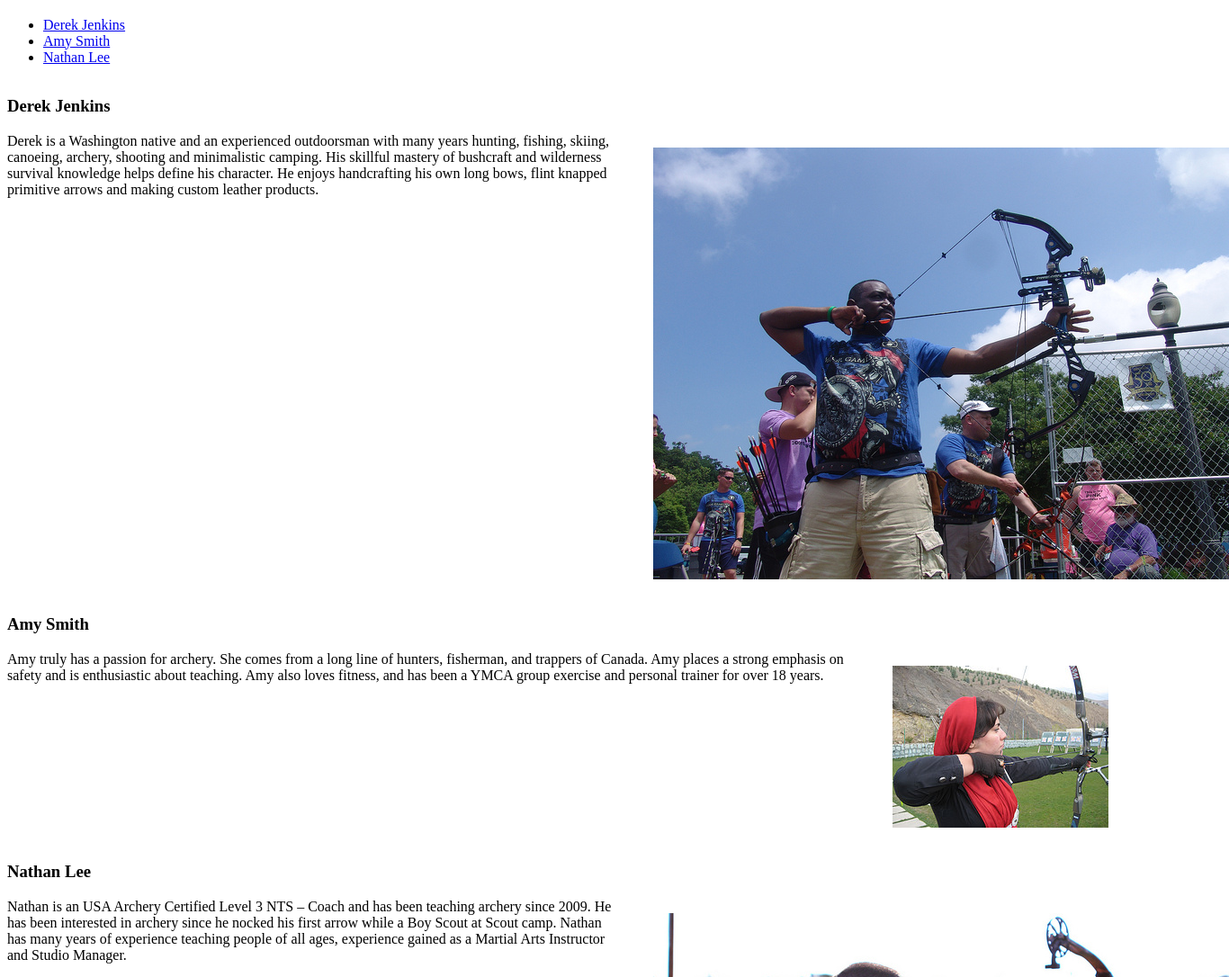
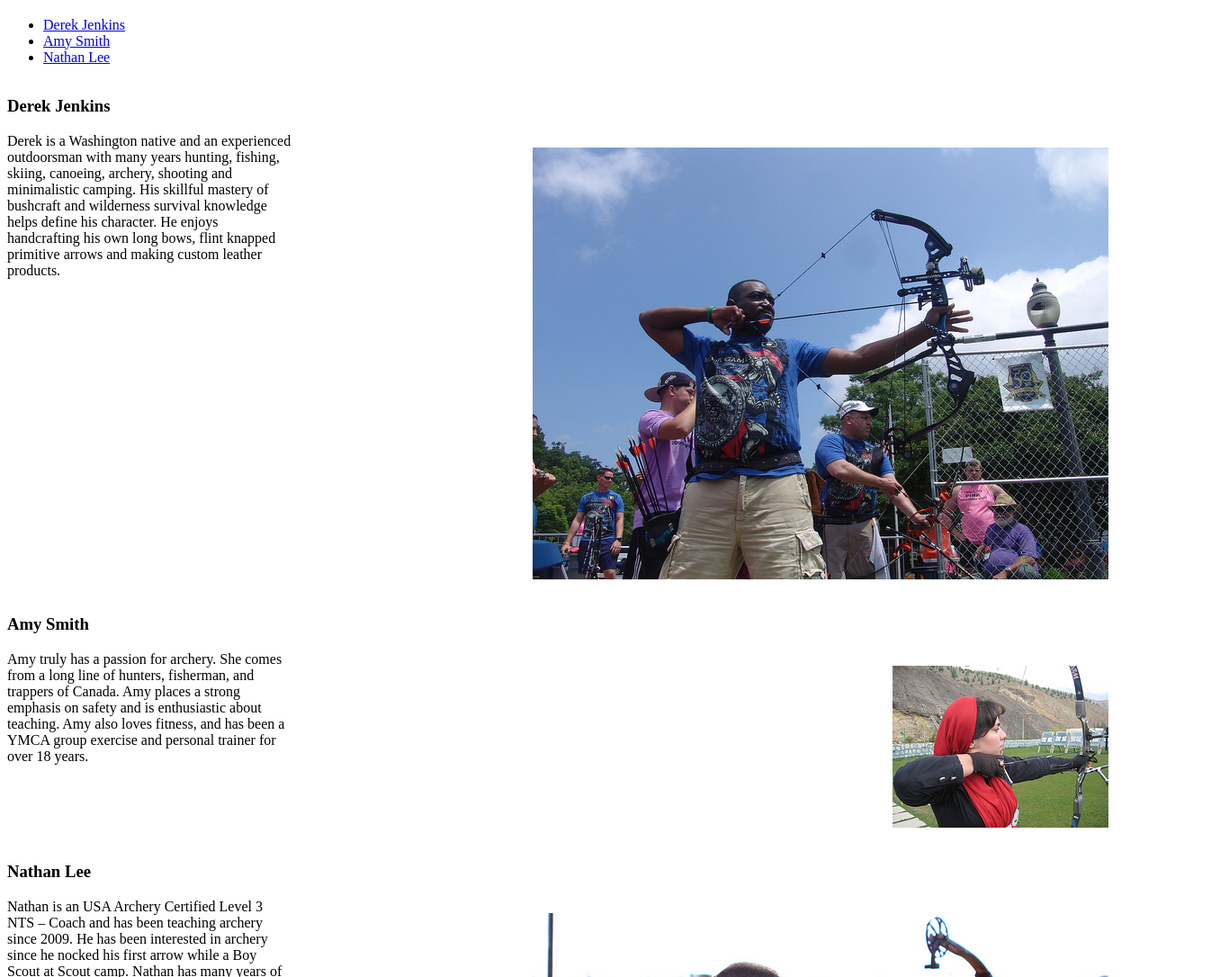
Before and after one commit to brskl/stp-archery, a plain HTML site: page Instructors.html in a window 1280 px wide. Shown: the part 214-1300 px from the top of the page at 90% size, 1366 px wide, since content can reach past the window. Drawn offline with Linux system fonts and the light colour scheme.

Commit message:
Adjusted width of figures

```diff
--- a/Instructors.html
+++ b/Instructors.html
@@ -39,7 +39,7 @@
         <figure>
           <img src="images/derek-jenkins-instructor.jpg">
         </figure>
-        <p>
+        <p class="MaxW25">
           Derek is a Washington native and an experienced outdoorsman with many years hunting, fishing, skiing, canoeing, archery, shooting and minimalistic camping. His skillful mastery of bushcraft and wilderness survival knowledge helps define his character. He enjoys handcrafting his own long bows, flint knapped primitive arrows and making custom leather products.
         </p>
       </section>
@@ -48,7 +48,7 @@
         <figure>
           <img src="images/amy-smith-instructor.jpg">
         </figure>
-        <p>
+        <p class="MaxW25">
           Amy truly has a passion for archery. She comes from a long line of hunters, fisherman, and trappers of Canada. Amy  places a strong emphasis on safety and is enthusiastic about teaching. Amy also loves fitness, and  has been a YMCA group exercise and personal trainer for over 18 years.
         </p>
       </section>
@@ -57,7 +57,7 @@
         <figure>
           <img src="images/nathan-lee-instructor.jpg">
         </figure>
-        <p>
+        <p class="MaxW25">
           Nathan is an USA Archery Certified Level 3 NTS – Coach and has been teaching archery since 2009. He has been interested in archery since he nocked his first arrow while a Boy Scout at Scout camp. Nathan has many years of experience teaching people of all ages, experience gained as a Martial Arts Instructor and Studio Manager.
         </p>
       </section>
--- a/styles/stylesheet.css
+++ b/styles/stylesheet.css
@@ -37,5 +37,12 @@ figcaption {
 
 .HasFigure figure {
   float: right;
+}
+
+.MaxW25 {
+  max-width: 25%;
+}
+
+.MaxW40 {
   max-width: 40%;
 }
```
Also changed, not shown: Contact.html (+1 -1 lines).
